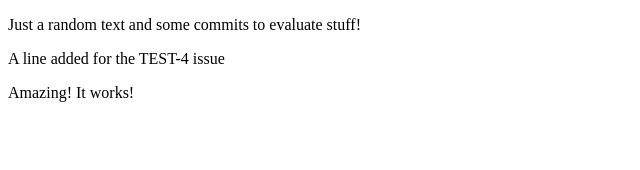
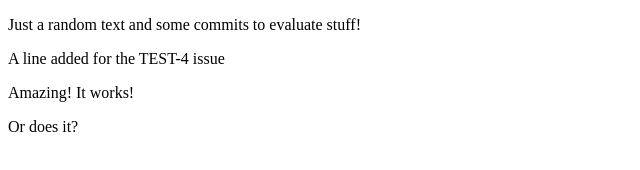
Before and after one commit to BulkSkurk/forge-dev-demo, a plain HTML site: page index.html in a window 1280 px wide. Shown: the full height of the page, 0-640 px from the left. Drawn offline with Linux system fonts and the light colour scheme.

Commit message:
TEST-4 weeeWoooWeeeWooo

```diff
--- a/index.html
+++ b/index.html
@@ -10,6 +10,7 @@
     <p>A line added for the TEST-4 issue</p>
     <div>
       <p>Amazing! It works!</p>
+      <p>Or does it?</p>
     </div>
   </body>
 </html>
```
